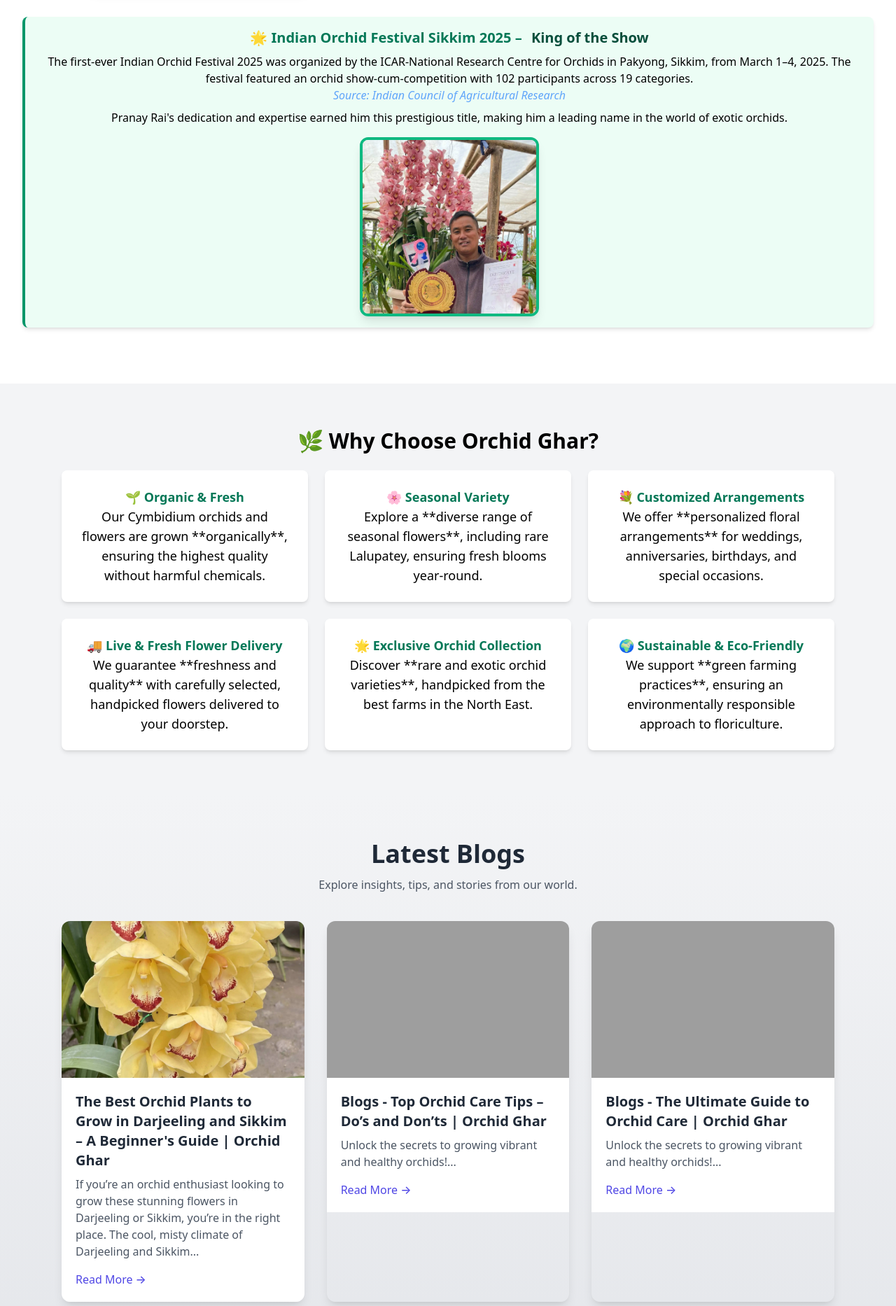
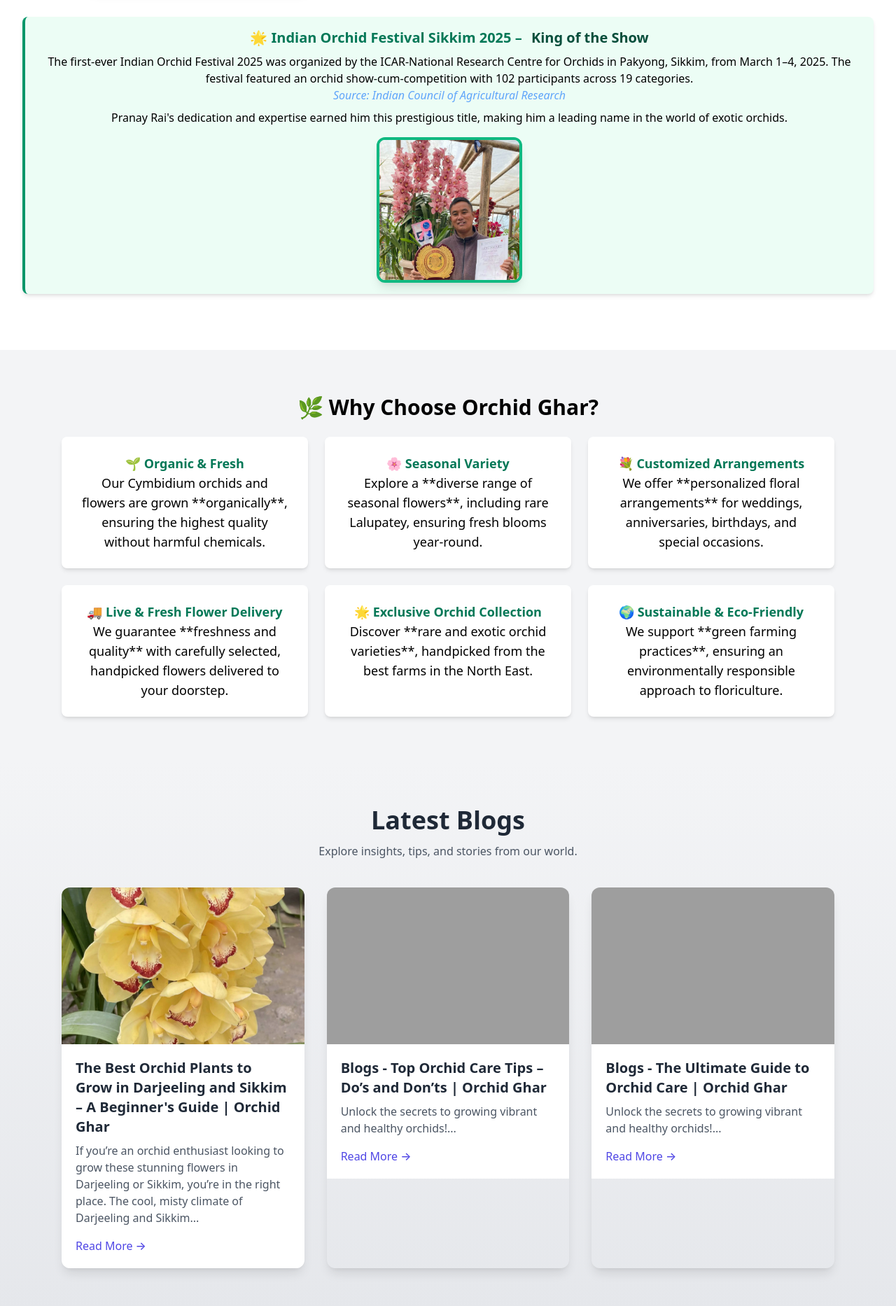
Before and after one commit to OrchidGhar/orchidghar.github.io, a Jekyll site: the page built from index.html, in a window 1280 px wide. Shown: the part 1724-3590 px from the top of the page at 70% size. Built offline with Jekyll 4.4.1, drawn with Linux system fonts in a browser that asks for light colours; nearby versions of some CDN libraries.

Commit message:
indianOrchidFestival updated

```diff
--- a/_includes/indianOrchidFestival.html
+++ b/_includes/indianOrchidFestival.html
@@ -13,6 +13,6 @@
 
     <!-- Award Image -->
     <div class="mt-4">
-      <img src="assets/images/king-of-the-show.webp" alt="Pranay Rai - King of the show" class="w-52 h-52 md:w-64 md:h-64 object-cover rounded-xl shadow-lg border-4 border-green-500 mx-auto">
+      <img src="assets/images/king-of-the-show.webp" alt="Pranay Rai - King of the show" class="w-52 h-52 object-cover rounded-xl shadow-lg border-4 border-green-500 mx-auto">
     </div>
   </div>
```
